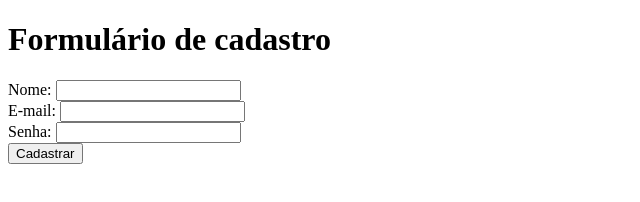
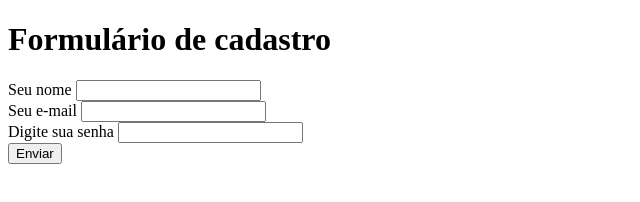
Before and after one commit to michelegfranca/exerc-cio_css, a plain HTML site: page exercicio.html in a window 1280 px wide. Shown: the whole page, without its empty margins (0-640 px from the left). Drawn offline with Linux system fonts and the light colour scheme.

Commit message:
Exercicio HTML ajustado

```diff
--- a/exercicio.html
+++ b/exercicio.html
@@ -7,14 +7,19 @@
 </head>
 <body>
     <h1>Formulário de cadastro</h1>
-    <label for="nome" >Nome:</label>
-    <input id="nome" text="Nome"> <br />
-    <label for="email" >E-mail:</label>
-    <input id="email" text="email"> <br />
-    <label for="senha" >Senha:</label>
-    <input id="senha" text="senha"> <br />
-    <button>
-        Cadastrar
-    </button>
+    <form>
+        <label for="nome">Seu nome</label>
+        <input id="nome" type="nome">
+        <br />
+        <label for="email">Seu e-mail</label>
+        <input id="email" type="email">
+        <br />
+        <label for="senha">Digite sua senha</label>
+        <input id="senha" type="password">
+        <br />
+        <button type="submit">
+            Enviar
+        </button>
+    </form>
 </body>
 </html>
```
